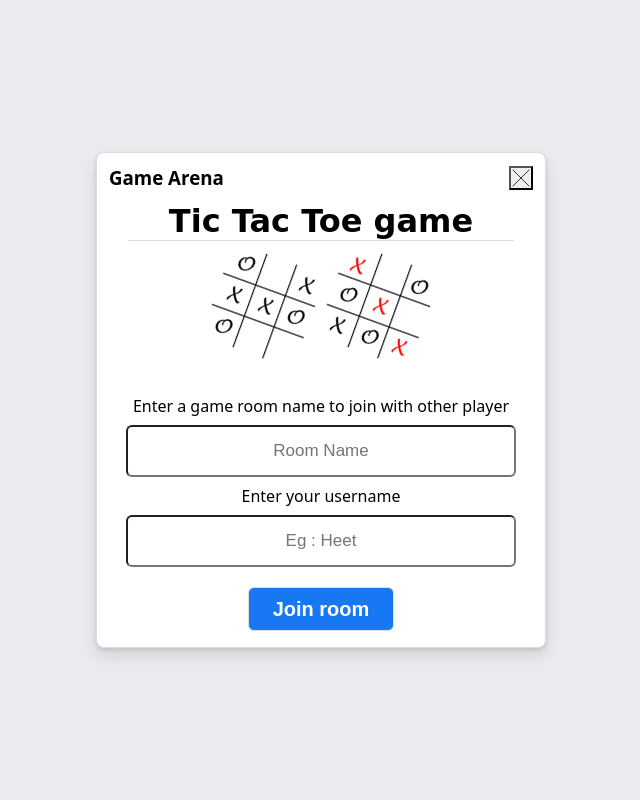
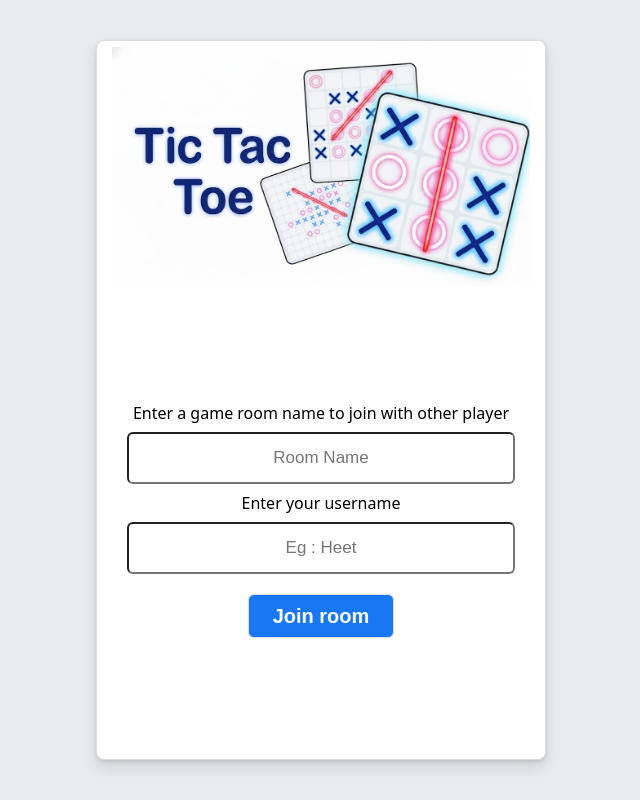
Before and after one commit to dkb73/DPC-project, a Flask app: page / in a window 1280 px wide. Shown: the whole page, without its empty margins (319-959 px from the left). Run offline with Flask 2, Linux system fonts and the light colour scheme; some libraries are stand-ins or nearby versions; some web fonts are replaced.

Commit message:
fix(ui): Correct layout and styling on welcome modal

```diff
--- a/static/styles/styles-design.css
+++ b/static/styles/styles-design.css
@@ -62,7 +62,8 @@ html {
     margin: auto;
     padding: 0;
     width: 450px;
-    height: 496px;
+    max-height: 90vh;
+    padding: 0 15px 20px 15px;
     background-color: #fff;
     z-index: 2;
 
@@ -118,15 +119,11 @@ form {
 
 
   .modal-header {
-	align-items: flex-start;
-	border-top-left-radius: calc(.3rem - 1px);
-	border-top-right-radius: calc(.3rem - 1px);
 	display: flex;
 	justify-content: space-between;
-    padding: 12px;
     align-items: center;
     width: 100%;
-    margin: 0;
+    padding: 15px 0;
 }
 
 .modal-header .close {
@@ -155,5 +152,7 @@ h1 {
 }
 
 .tictacImage > img{
-    transform: scale(85%) rotate(20deg);
+    max-width: 100%;
+    height: auto;
+    object-fit: contain;
 }
--- a/task-definition.json
+++ b/task-definition.json
@@ -9,7 +9,7 @@
   "containerDefinitions": [
     {
       "name": "tic-tac-toe-container",
-      "image": "YOUR-AWS-ACCOUNT-ID.dkr.ecr.us-east-1.amazonaws.com/tic-tac-toe-app:latest",
+      "image": "YOUR-AWS-ACCOUNT-ID.dkr.ecr.ap-south-1.amazonaws.com/tic-tac-toe-app:latest",
       "portMappings": [
         {
           "containerPort": 5000,
@@ -31,14 +31,14 @@
       "secrets": [
         {
           "name": "SECRET_KEY",
-          "valueFrom": "arn:aws:ssm:us-east-1:YOUR-AWS-ACCOUNT-ID:parameter/tic-tac-toe/secret-key"
+          "valueFrom": "arn:aws:ssm:ap-south-1:YOUR-AWS-ACCOUNT-ID:parameter/tic-tac-toe/secret-key"
         }
       ],
       "logConfiguration": {
         "logDriver": "awslogs",
         "options": {
           "awslogs-group": "/ecs/tic-tac-toe-task",
-          "awslogs-region": "us-east-1",
+          "awslogs-region": "ap-south-1",
           "awslogs-stream-prefix": "ecs",
           "awslogs-create-group": "true"
         }
--- a/templates/index.html
+++ b/templates/index.html
@@ -25,15 +25,16 @@
     <!-- Greetings view -->
       <div class="greetings background show" id="greetingsBackground">
         <div class="greetings-view show" id="greetings">
-            <div class="modal-header">
-              <h3 id="label">Game Arena</h3>
-              <button type="button" class="close" data-dismiss="modal" aria-label="Close"></button>
-            </div>
-            <h1>Tic Tac Toe game</h1>
-            <div class="horizontal-line"></div>
+            <!-- <div class="modal-header"> -->
+              <!-- <h3 id="label">Game Arena</h3> -->
+              <!-- <button type="button" class="close" data-dismiss="modal" aria-label="Close"></button> -->
+            <!-- </div> -->
+            <!-- <h1>Tic Tac Toe game</h1> -->
+            <!-- <div class="horizontal-line"></div> -->
             <div class="tictacImage">
-              <img src="/static/assets/path97.png" alt="">
-              <img src="/static/assets/drawing.png" alt="">
+              <img src="/static/assets/title.png" alt="">
+              <!-- <img src="/static/assets/path97.png" alt="">
+              <img src="/static/assets/drawing.png" alt=""> -->
             </div>
             <form action="">
               <label for="gameRoom">Enter a game room name to join with other player</label>
```
Also changed, not shown: static/assets/title.png (added).
